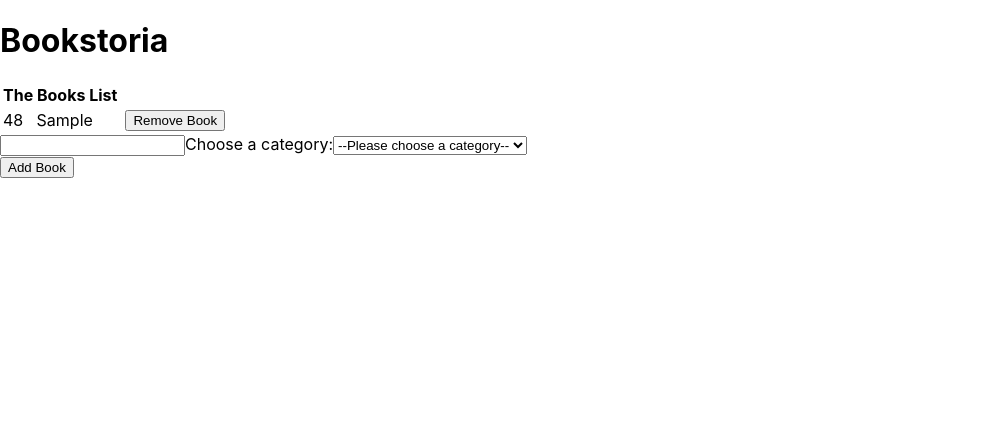
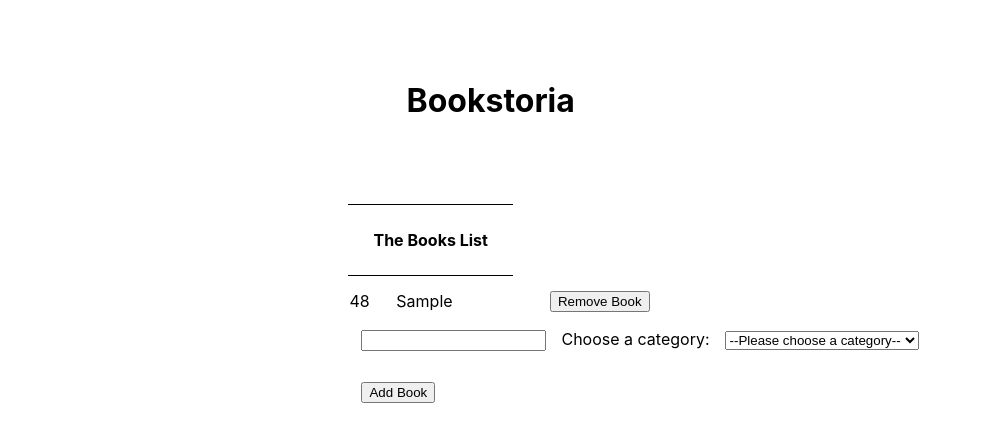
Before and after one commit to Bluette1/bookstore, a React (Create React App) app: page / in a window 1280 px wide. Both pictures are taken after typing "Sample" into the empty fields and a click on the button "Add Book". Shown: the top 442 px of the page, without its empty margins (0-982 px from the left). Built offline with nearby package versions, Linux system fonts and the light colour scheme; the HTML template or start-up script is replaced by a standard one.

Commit message:
Add some styling, update readme

```diff
--- a/src/App.js
+++ b/src/App.js
@@ -6,7 +6,7 @@ import BooksList from './containers/BooksList';
 export default function App() {
   return (
     <div className="bookstore-app">
-      <h1>Bookstoria</h1>
+      <h1 className="bookstore-heading">Bookstoria</h1>
       <BooksList />
       <BooksForm />
     </div>
--- a/src/components/Book.js
+++ b/src/components/Book.js
@@ -6,14 +6,14 @@ import { removeBook } from '../actions/index';
 const Book = ({ book, handleRemoveBook }) => {
   const { id, title, category } = book;
   return (
-    <tr className="book">
+    <tr>
       <td>{id}</td>
       <td>{title}</td>
       <td>{category}</td>
       <td>
         <button
           type="button"
-          className="submit"
+          className="submit-delete"
           onClick={() => handleRemoveBook(book)}
         >
           Remove Book
--- a/src/containers/BooksForm.js
+++ b/src/containers/BooksForm.js
@@ -20,7 +20,7 @@ class BooksForm extends React.Component {
       this.setState({ category });
     };
 
-    handleCreateBook = () => {
+    handleSubmit = () => {
       // dispatches actions to add or remove a book
       const { props: { createBook } } = this;
       const { state: { title, category } } = this;
@@ -35,6 +35,7 @@ class BooksForm extends React.Component {
       return (
         <div>
           <input
+            className="input-title"
             onChange={e => this.handleChangeTitle(e.target.value)}
             value={title}
           />
@@ -42,6 +43,7 @@ class BooksForm extends React.Component {
             Choose a category:
             <select
               name="book-categories"
+              className="book-categories"
               id="book-select"
               onChange={e => this.handleChangeCategory(e.target.value)}
             >
@@ -58,7 +60,7 @@ class BooksForm extends React.Component {
             <button
               type="button"
               className="submit"
-              onClick={this.handleCreateBook}
+              onClick={this.handleSubmit}
             >
               Add Book
             </button>
--- a/src/containers/BooksList.js
+++ b/src/containers/BooksList.js
@@ -7,7 +7,7 @@ const BooksList = ({ books }) => (
   <table className="books-list">
     <thead>
       <tr>
-        <th colSpan="2">The Books List</th>
+        <th colSpan="2" className="table-heading">The Books List</th>
       </tr>
     </thead>
     <tbody>
@@ -15,7 +15,7 @@ const BooksList = ({ books }) => (
         books.map(book => <Book key={`book-${book.id}`} book={book} />)
       ) : (
         <tr>
-          <th>&apos;No books added yet.&apos;</th>
+          <th className="no-books">&apos;No books added yet.&apos;</th>
         </tr>
       )}
     </tbody>
--- a/src/index.css
+++ b/src/index.css
@@ -14,6 +14,10 @@ body {
     sans-serif;
   -webkit-font-smoothing: antialiased;
   -moz-osx-font-smoothing: grayscale;
+  display: flex;
+  flex-direction: column;
+  align-items: center;
+  justify-content: center;
 }
 
 code {
@@ -25,3 +29,34 @@ code {
     'Courier New',
     monospace;
 }
+
+.submitBtn {
+  padding: 15px;
+}
+
+.input-title,
+.book-categories {
+  margin: 15px;
+}
+
+.table-heading {
+  padding: 25px;
+  border-bottom: 1px solid black;
+  border-top: 1px solid black;
+}
+
+.no-books {
+  padding: 60px;
+}
+
+td {
+  padding-top: 12px;
+}
+
+.submit-delete {
+  margin-left: 30px;
+}
+
+.bookstore-heading {
+  padding: 60px;
+}
```
Also changed, not shown: public/screenshot.png (added).
